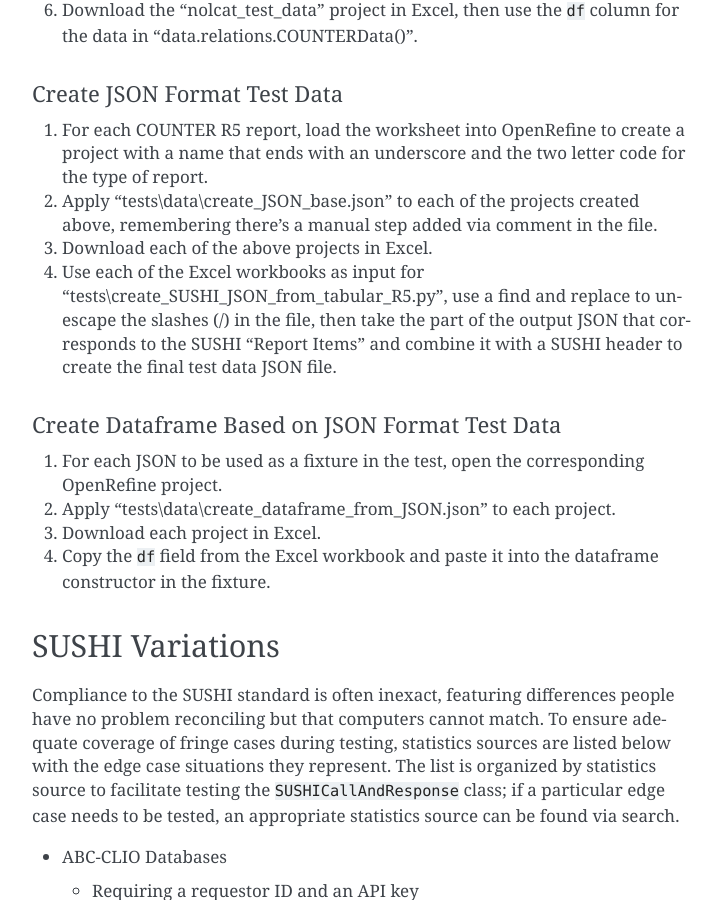
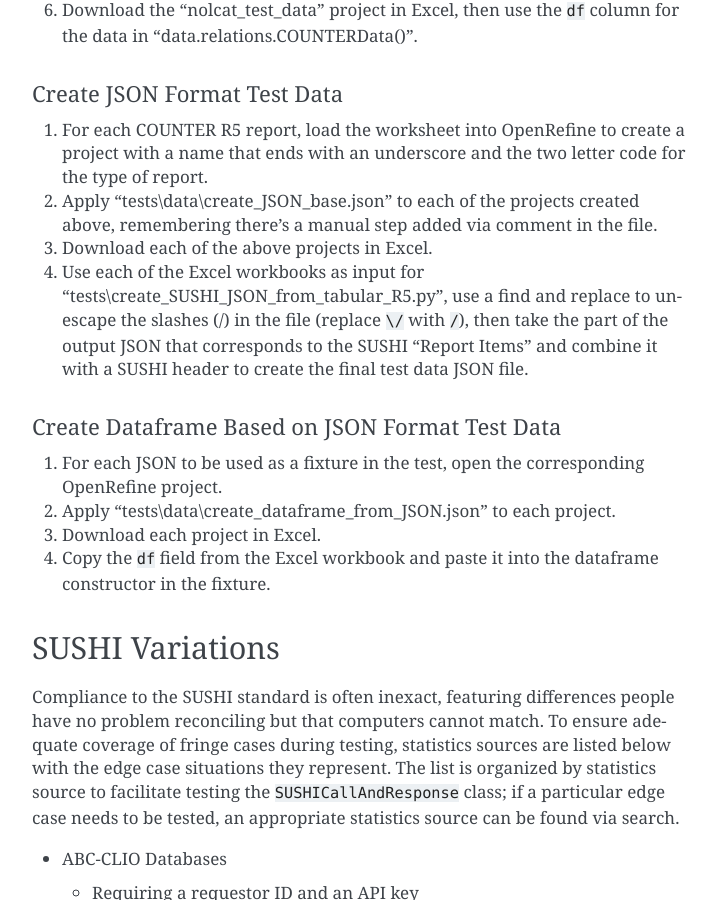
Before and after one commit to ereiskind/nolcat, a Sphinx documentation site: the page built from docs/source/testing.rst, in a window 1280 px wide and 900 px high, scrolled down 3198 px. Shown: the whole window, without its empty margins (388-1110 px from the left). Built offline with Sphinx 7.4.7, drawn with Linux system fonts in a browser that asks for light colours.

Commit message:
Add clarification note in testing documentation

```diff
--- a/docs/source/testing.rst
+++ b/docs/source/testing.rst
@@ -79,7 +79,7 @@ Create JSON Format Test Data
 1. For each COUNTER R5 report, load the worksheet into OpenRefine to create a project with a name that ends with an underscore and the two letter code for the type of report.
 2. Apply "tests\\data\\create_JSON_base.json" to each of the projects created above, remembering there's a manual step added via comment in the file.
 3. Download each of the above projects in Excel.
-4. Use each of the Excel workbooks as input for "tests\\create_SUSHI_JSON_from_tabular_R5.py", use a find and replace to unescape the slashes (/) in the file, then take the part of the output JSON that corresponds to the SUSHI "Report Items" and combine it with a SUSHI header to create the final test data JSON file.
+4. Use each of the Excel workbooks as input for "tests\\create_SUSHI_JSON_from_tabular_R5.py", use a find and replace to unescape the slashes (/) in the file (replace ``\/`` with ``/``), then take the part of the output JSON that corresponds to the SUSHI "Report Items" and combine it with a SUSHI header to create the final test data JSON file.
 
 Create Dataframe Based on JSON Format Test Data
 -----------------------------------------------
```
